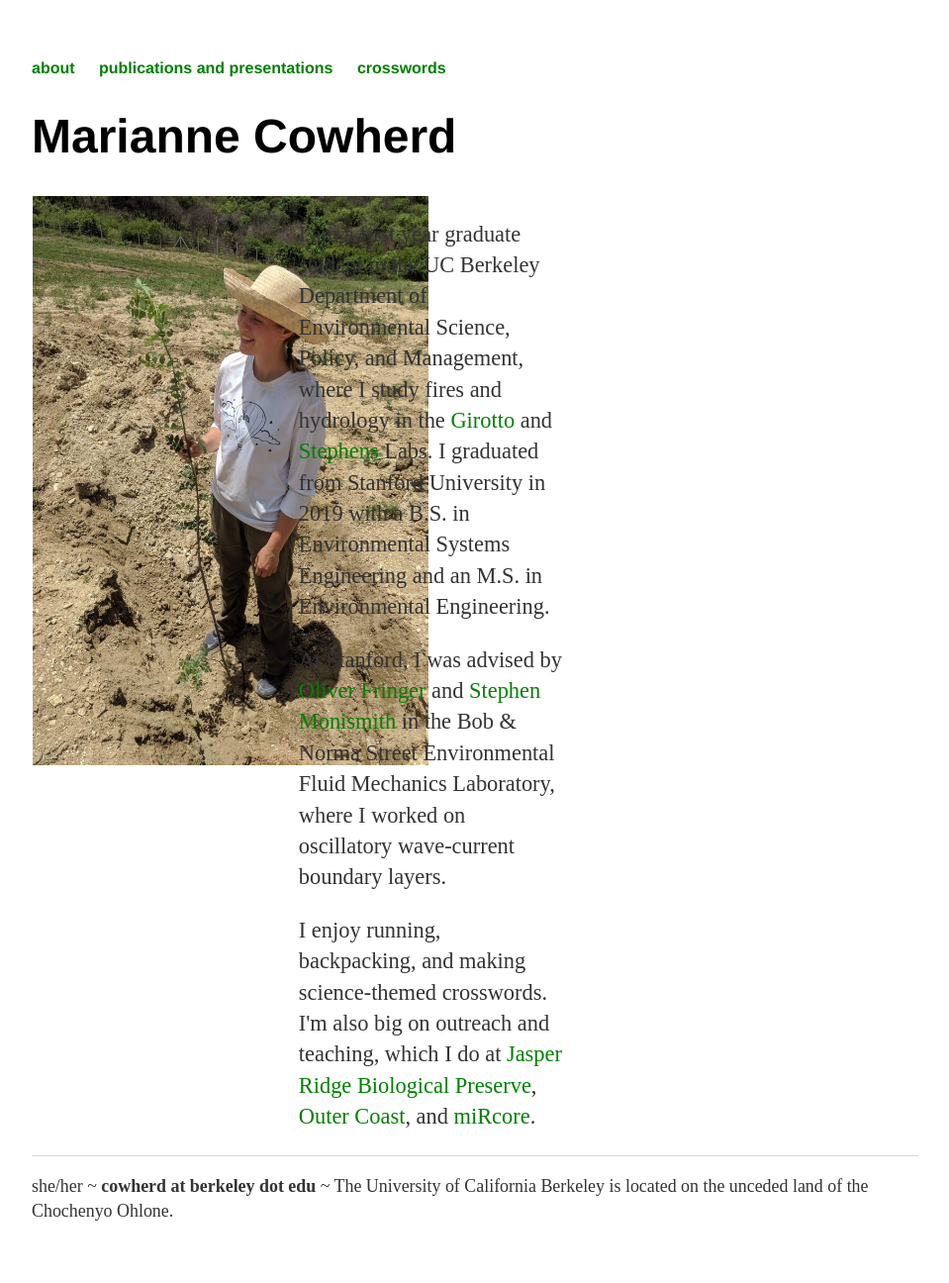
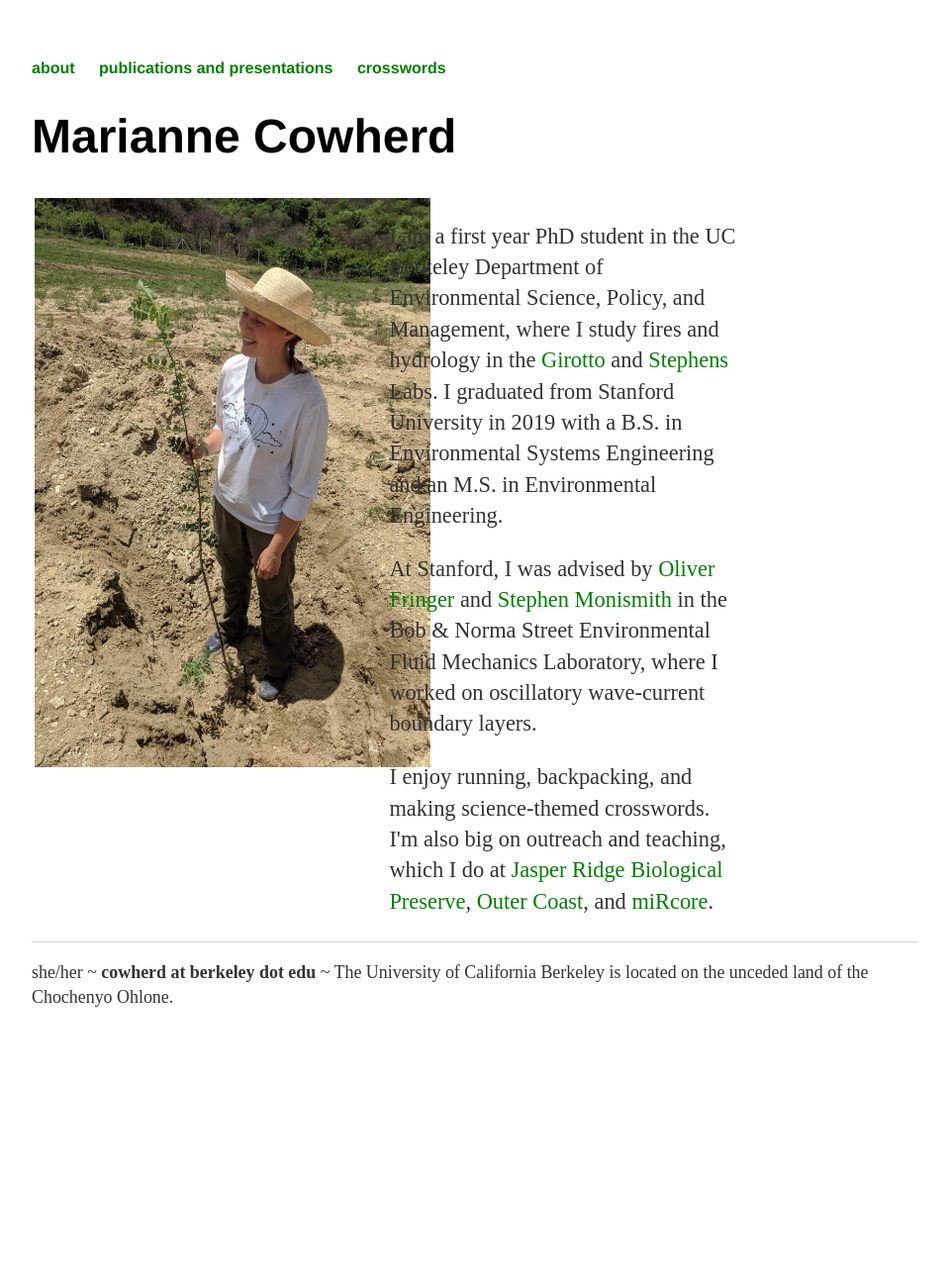
Before and after one commit to mariannecowherd/mariannecowherd.github.io, a Jekyll site: the page built from index.html, in a window 1280 px wide. Shown: the whole page at 99% size, without its empty margins (160-1119 px from the left). Built offline with Jekyll 4.4.1, drawn with Linux system fonts in a browser that asks for light colours; after the commit the page ends 1081 px from its top, so only the background shows below that.

Commit message:
Update index.html

```diff
--- a/index.html
+++ b/index.html
@@ -15,9 +15,15 @@ title: Marianne Cowherd
 /* Create two equal columns that floats next to each other */
 .column {
 	float: left;
-	width: 30%;
-	padding: 1px;
+	width: 40%;
+	padding: 3px;
 }
+
+.column2 {
+	float: left;
+	width: 60%;
+	padding: 3px
+	}
 
 /* Clear floats after the columns */
 .row:after {
@@ -39,7 +45,7 @@ title: Marianne Cowherd
 		<img src="/images/metree.jpg" width="400" height = "575" alt="photograph of Marianne with a sapling"/>
 	</div>
   <div class="column">
-		<p> I am a first year graduate student in the UC Berkeley Department of Environmental Science,
+		<p> I am a first year PhD student in the UC Berkeley Department of Environmental Science,
 			Policy, and Management, where I study fires and hydrology in the <a href="https://nature.berkeley.edu/girottolab/">Girotto</a> and
 			<a href="https://nature.berkeley.edu/stephenslab/">Stephens</a> Labs.
 			I graduated from Stanford University in
```
